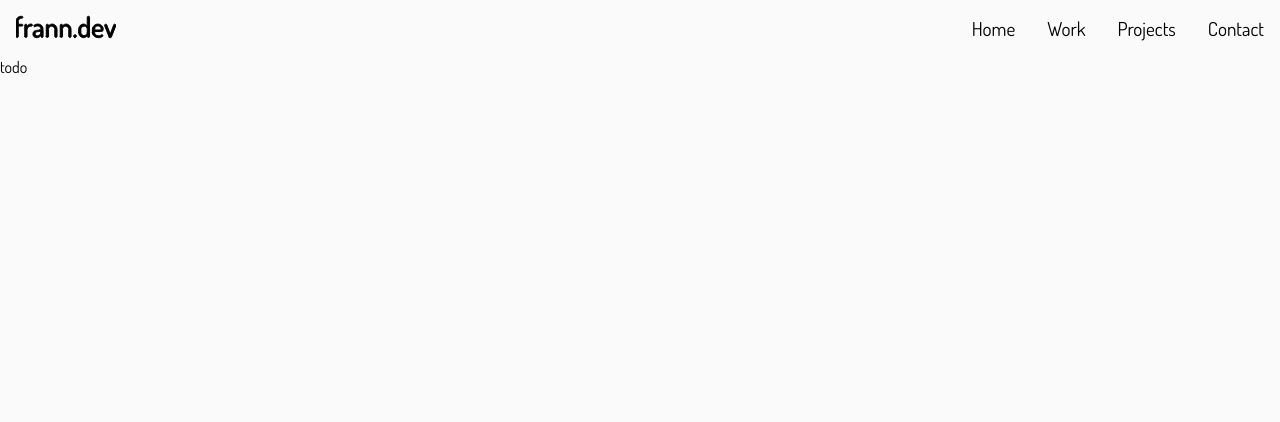
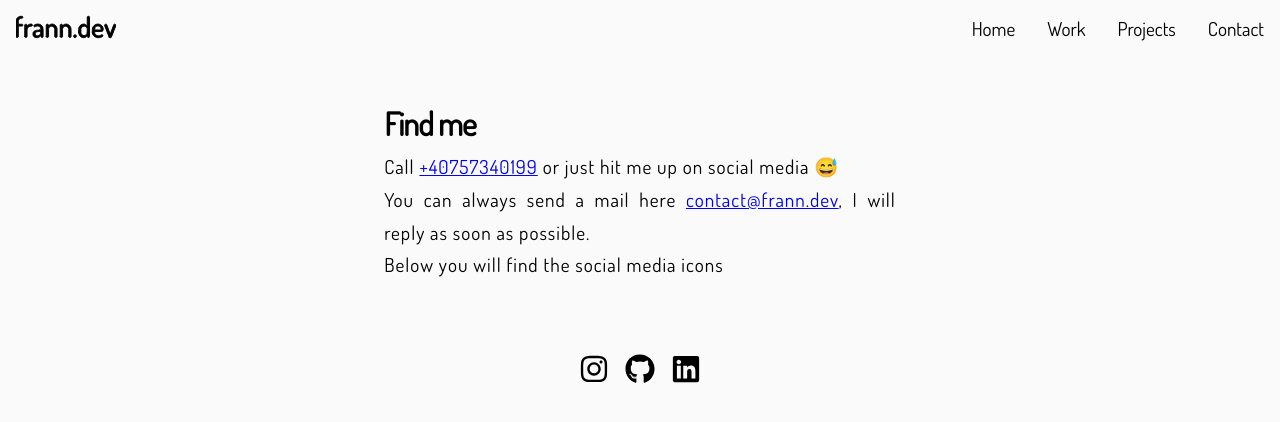
Before and after one commit to xFrann/franndev, a React (Create React App) app: page /contact in a window 1280 px wide. Shown: the top 422 px of the page. Built offline with nearby package versions, Linux system fonts and the light colour scheme.

Commit message:
Created basic contact component

```diff
--- a/src/containers/Contact.js
+++ b/src/containers/Contact.js
@@ -1,8 +1,41 @@
 import React from 'react'
 import Text from '../components/Text'
+import data from '../assets/pageContent.json'
+import Page from '../components/Page'
+import instagram from '../assets/social-media-images/instagram.svg'
+import github from '../assets/social-media-images/github.svg'
+import linkedin from '../assets/social-media-images/linkedin.svg'
+import '../css/contact.css'
 
 export default function Contact() {
   return (
-        <div>todo</div>
+    <div>
+      <Page>
+        <Text title={data.contact.title}>{data.contact.content}</Text>
+      </Page>
+
+      <Page>
+        <div className='social-container'>
+          <div className='ig-container'>
+            <a href="https://www.instagram.com/frann.dev/">
+              <img src={instagram} width="30px" height="30px"></img>
+            </a>
+          </div>
+
+          <div className='github-container'>
+            <a href="https://github.com/xFrann">
+              <img src={github} width="30px" height="30px"></img>
+            </a>
+          </div>
+
+          <div className='linkedin-container'>
+            <a href="https://www.linkedin.com/in/frangumadalin215/">
+              <img src={linkedin} width="30px" height="30px"></img>
+            </a>
+          </div>
+
+        </div>
+      </Page>
+    </div>
   )
 }
```
